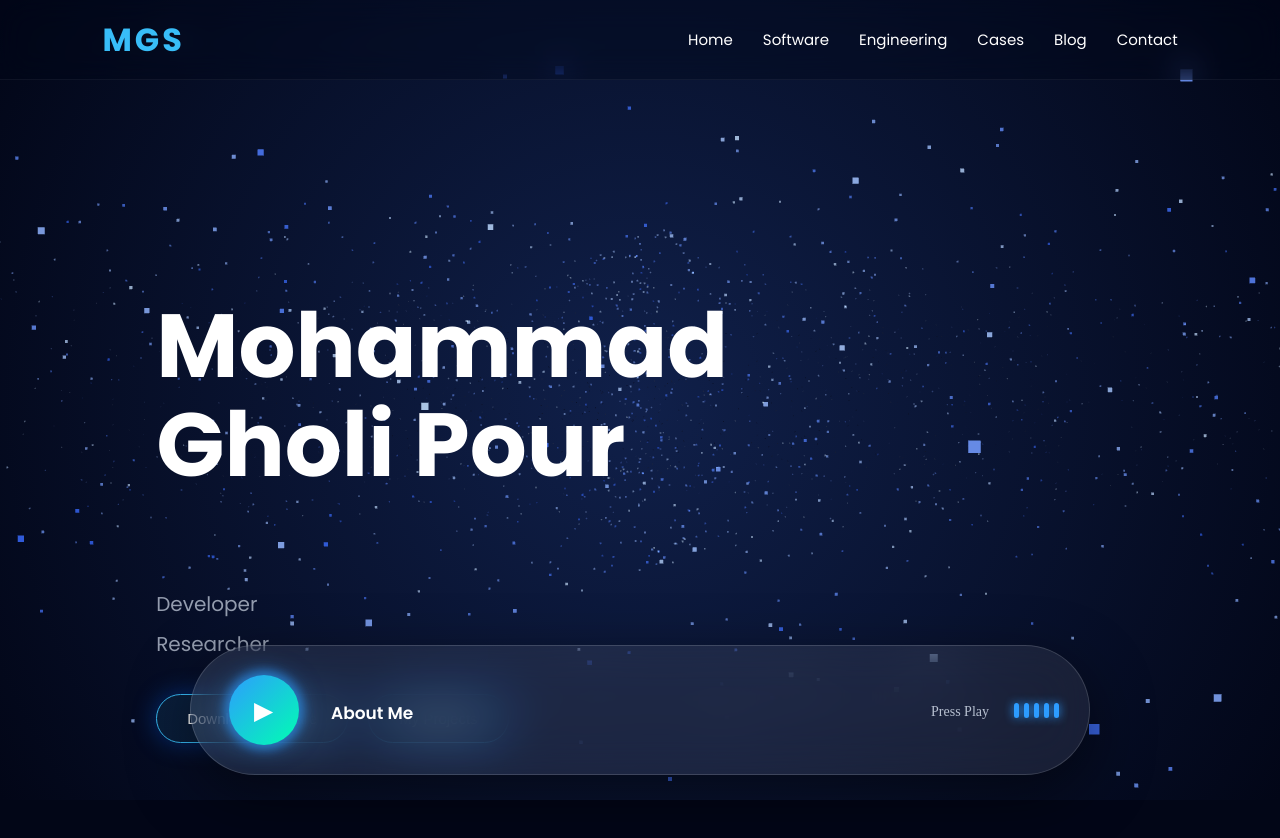
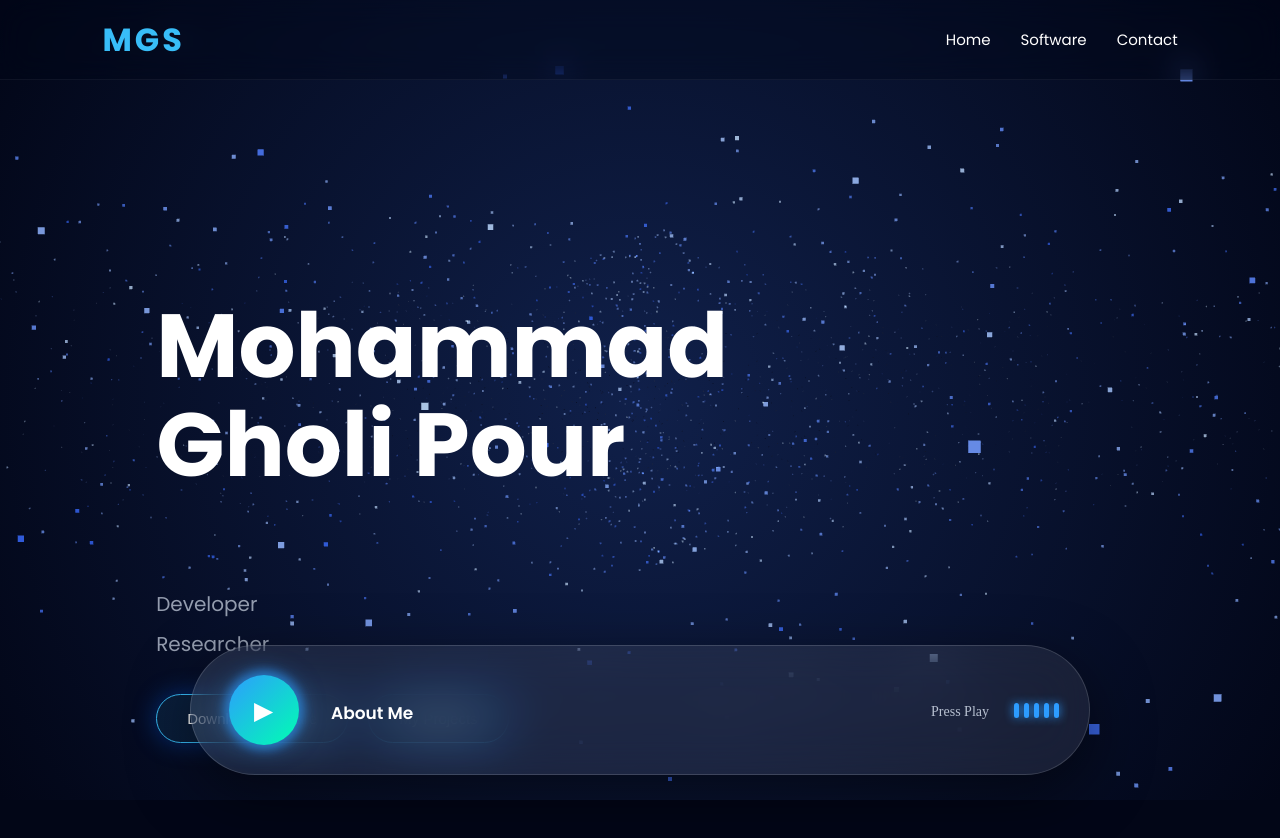
Before and after one commit to MGS-TBS/MGS-TBS.github.io, a plain HTML site: page index.html in a window 1280 px wide. Shown: the top 838 px of the page. Drawn offline with Linux system fonts and the light colour scheme; animation ran at ten frames a second; a script that the page names is missing.

Commit message:
Update index.html

```diff
--- a/index.html
+++ b/index.html
@@ -541,26 +541,6 @@ Software
 </li>
 
 
-<li>
-<a href="#engineering">
-Engineering
-</a>
-</li>
-
-
-<li>
-<a href="#cases">
-Cases
-</a>
-</li>
-
-
-<li>
-<a href="#blog">
-Blog
-</a>
-</li>
-
 
 <li>
 <a href="#contact">
```
